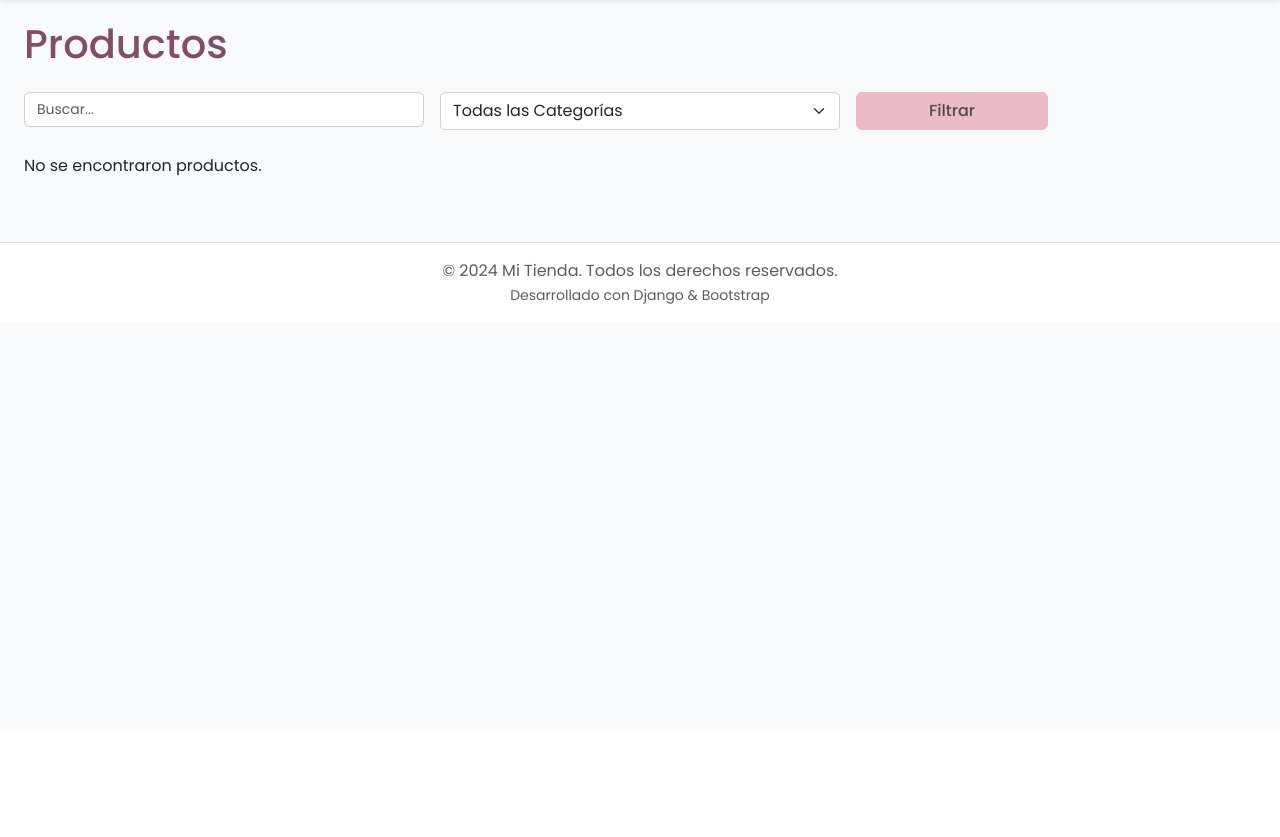
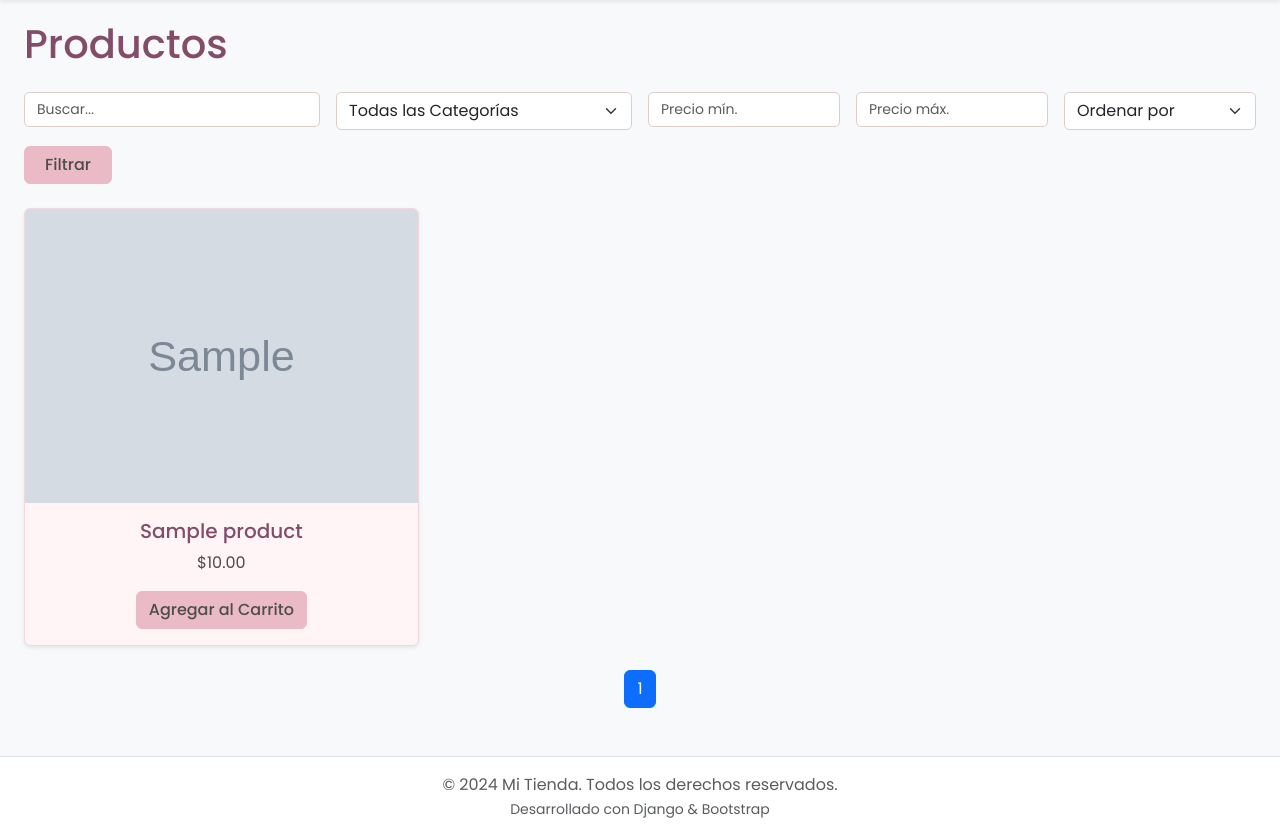
Before and after one commit to tomiloki/Quality, a Django app: page / in a window 1280 px wide. Shown: the part 70-907 px from the top of the page. Before the commit the page ends 374 px from the top, so only its background shows below. Run offline with Django 5.2, Linux system fonts and the light colour scheme; tables that the repository leaves empty hold one stand-in row (values such as "Sample post"); grey boxes marked "Sample" are stand-in pictures.

Commit message:
Added advanced filtering and ordering to product list, improved code

```diff
--- a/store/templates/store/product_list.html
+++ b/store/templates/store/product_list.html
@@ -4,10 +4,10 @@
 {% block content %}
 <h1 class="mb-4 text-pastel-strong">Productos</h1>
 <form method="get" class="row g-3 mb-4">
-  <div class="col-md-4">
+  <div class="col-md-3">
     <input type="text" name="q" class="form-control" placeholder="Buscar..." value="{{ search_query|default:'' }}">
   </div>
-  <div class="col-md-4">
+  <div class="col-md-3">
     <select name="category" class="form-select">
       <option value="">Todas las Categorías</option>
       {% for cat in categories %}
@@ -16,12 +16,27 @@
     </select>
   </div>
   <div class="col-md-2">
+    <input type="number" name="min_price" class="form-control" placeholder="Precio mín." value="{{ min_price }}">
+  </div>
+  <div class="col-md-2">
+    <input type="number" name="max_price" class="form-control" placeholder="Precio máx." value="{{ max_price }}">
+  </div>
+  <div class="col-md-2">
+    <select name="order" class="form-select">
+      <option value="">Ordenar por</option>
+      <option value="price_asc" {% if order == 'price_asc' %}selected{% endif %}>Precio Asc</option>
+      <option value="price_desc" {% if order == 'price_desc' %}selected{% endif %}>Precio Desc</option>
+      <option value="name_asc" {% if order == 'name_asc' %}selected{% endif %}>Nombre A-Z</option>
+      <option value="name_desc" {% if order == 'name_desc' %}selected{% endif %}>Nombre Z-A</option>
+    </select>
+  </div>
+  <div class="col-md-1">
     <button type="submit" class="btn btn-pastel w-100">Filtrar</button>
   </div>
 </form>
 
 <div class="row g-4">
-  {% for product in products %}
+  {% for product in page_obj %}
   <div class="col-md-4">
     <div class="card border-0 shadow-sm h-100" style="background: #FFF5F7;">
       {% if product.image %}
@@ -44,4 +59,25 @@
   <p>No se encontraron productos.</p>
   {% endfor %}
 </div>
+
+<!-- Paginación -->
+<nav class="mt-4">
+  <ul class="pagination justify-content-center">
+    {% if page_obj.has_previous %}
+    <li class="page-item">
+      <a class="page-link" href="?page={{ page_obj.previous_page_number }}&category={{ selected_category }}&q={{ search_query }}&order={{ order }}&min_price={{ min_price }}&max_price={{ max_price }}">Anterior</a>
+    </li>
+    {% endif %}
+    {% for i in page_obj.paginator.page_range %}
+      <li class="page-item {% if page_obj.number == i %}active{% endif %}">
+        <a class="page-link" href="?page={{ i }}&category={{ selected_category }}&q={{ search_query }}&order={{ order }}&min_price={{ min_price }}&max_price={{ max_price }}">{{ i }}</a>
+      </li>
+    {% endfor %}
+    {% if page_obj.has_next %}
+    <li class="page-item">
+      <a class="page-link" href="?page={{ page_obj.next_page_number }}&category={{ selected_category }}&q={{ search_query }}&order={{ order }}&min_price={{ min_price }}&max_price={{ max_price }}">Siguiente</a>
+    </li>
+    {% endif %}
+  </ul>
+</nav>
 {% endblock %}
--- a/store/views/product_views.py
+++ b/store/views/product_views.py
@@ -1,33 +1,57 @@
 # store/views/product_views.py
 # store/views/product_views.py
 from django.shortcuts import render, get_object_or_404
+# store/views/product_views.py
+from django.shortcuts import render
 from store.models import Product, Category
-
 from django.core.paginator import Paginator
 
 def product_list(request):
     category_name = request.GET.get('category')
     q = request.GET.get('q')
+    order = request.GET.get('order')  # 'price_asc', 'price_desc', 'name_asc', 'name_desc'
+    min_price = request.GET.get('min_price')
+    max_price = request.GET.get('max_price')
 
-    products = Product.objects.all().order_by('name')
-    categories = Category.objects.all()
+    products = Product.objects.all()
 
     if category_name:
         products = products.filter(category__name=category_name)
     if q:
         products = products.filter(name__icontains=q)
+    if min_price:
+        products = products.filter(price__gte=min_price)
+    if max_price:
+        products = products.filter(price__lte=max_price)
+
+    # Ordenar
+    if order == 'price_asc':
+        products = products.order_by('price')
+    elif order == 'price_desc':
+        products = products.order_by('-price')
+    elif order == 'name_asc':
+        products = products.order_by('name')
+    elif order == 'name_desc':
+        products = products.order_by('-name')
+    else:
+        products = products.order_by('name')
 
     paginator = Paginator(products, 9)  # 9 productos por página
     page_number = request.GET.get('page')
     page_obj = paginator.get_page(page_number)
 
+    categories = Category.objects.all()
     context = {
         'page_obj': page_obj,
         'categories': categories,
         'selected_category': category_name,
-        'search_query': q
+        'search_query': q,
+        'order': order,
+        'min_price': min_price,
+        'max_price': max_price,
     }
     return render(request, 'store/product_list.html', context)
+
 
 def product_detail(request, product_id):
     product = get_object_or_404(Product, pk=product_id)
```
Also changed, not shown: ecommerce/settings.py (+39 -48 lines), store/templates/store/base.html (+7 -7 lines), 2 other files.
